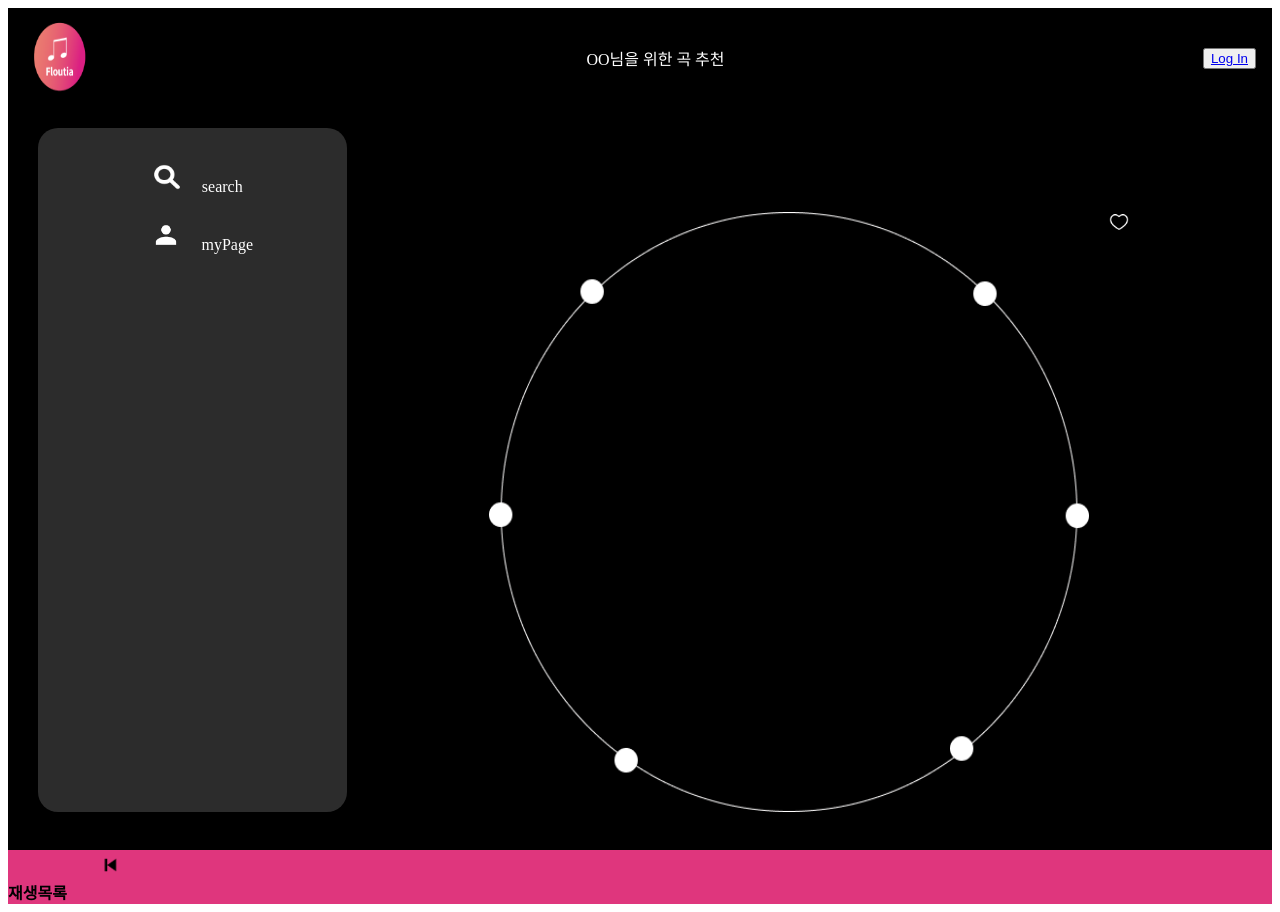
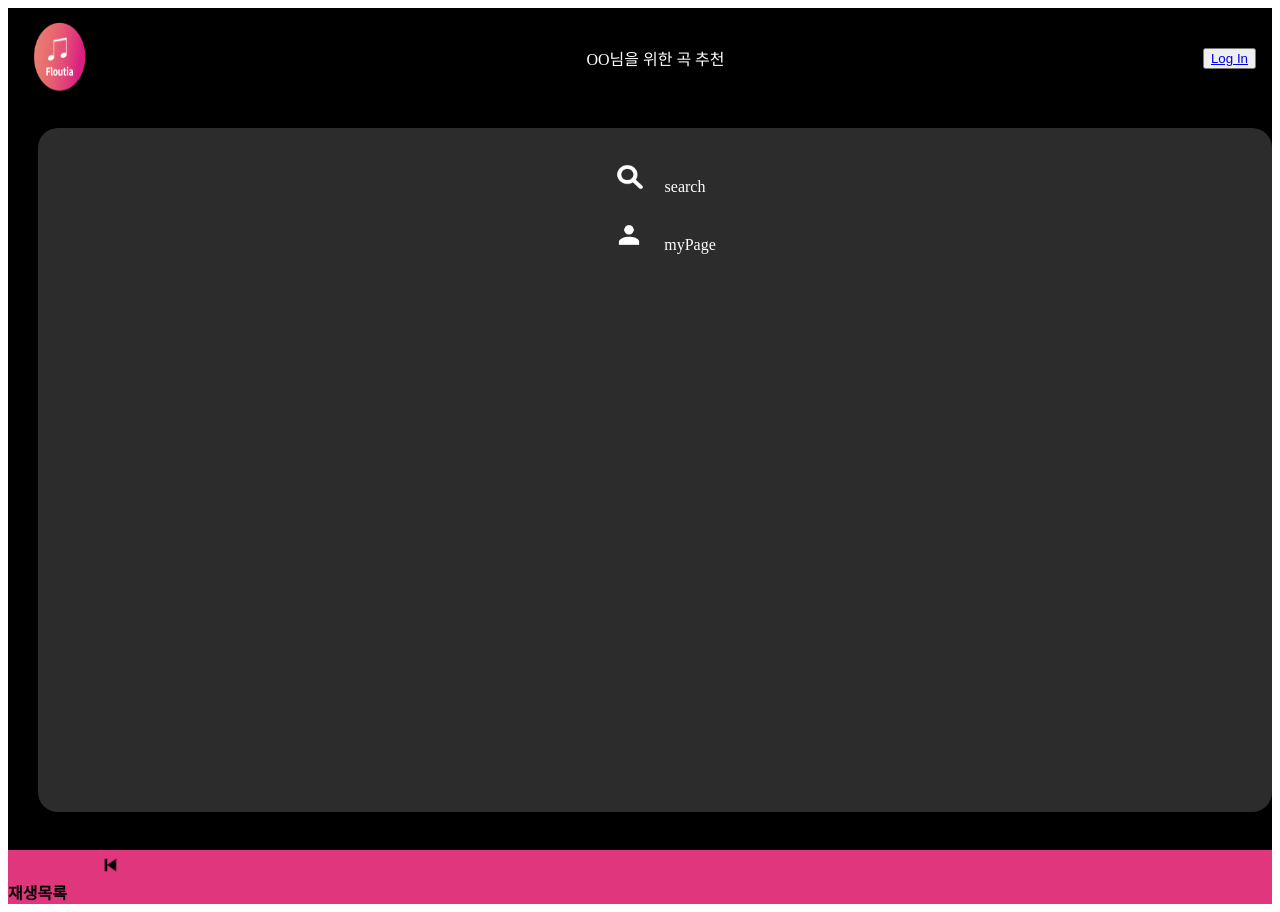
Before and after one commit to ellin45/Floutia, a Next.js app in the folder floutia/: page / in a window 1280 px wide. Built offline with nearby package versions, Linux system fonts and the light colour scheme; no server answers.

Commit message:
"feat: API youtube로 변경 및 메인 변경"

```diff
--- a/floutia/package.json
+++ b/floutia/package.json
@@ -19,6 +19,7 @@
     "next-auth": "^4.24.5",
     "react": "^18",
     "react-dom": "^18",
+    "react-youtube": "^10.1.0",
     "sharp": "^0.33.1",
     "swr": "^2.2.4"
   },
--- a/floutia/src/app/components/mainCircle.jsx
+++ b/floutia/src/app/components/mainCircle.jsx
@@ -5,100 +5,44 @@ import axios from "axios";
 import Image from "next/image";
 import styles from "../styles/page.module.css";
 import variables from "../styles/variables.module.scss";
+import YouTube from "react-youtube";
 
 export default function MainCircle() {
   const imageSize = 600;
   const [isClick, setIsClick] = useState(true);
   const [data, setData] = useState(null);
-
-  useEffect(() => {
-    const fetchData = async () => {
-      try {
-        const response = await axios.get(
-          `https://soundcloud-scraper.p.rapidapi.com/v1/track/metadata`,
-          {
-            headers: {
-              "X-RapidAPI-Key":
-                "dadb5e1586msh04ebdd9b7a58411p1a6372jsn8d9ec835aa67",
-              "X-RapidAPI-Host": "soundcloud-scraper.p.rapidapi.com",
-            },
-            params: {
-              track: "https://soundcloud.com/edsheeran/photograph",
-            },
-          }
-        );
-        setData(response.data);
-        console.log(response.data);
-        console.log(response.data.artworkUrl);
-      } catch (error) {
-        console.error(error);
-      }
-    };
-
-    fetchData();
-  }, []);
-
-
-
+  const iframeProps = {
+    id: "ytplayer",
+    type: "text/html",
+    width: "720",
+    height: "405",
+    src: "https://www.youtube.com/embed/cgdne04i99I",
+    frameborder: "0",
+    allowfullscreen: "allowfullscreen",
+  };
+  const opts = {
+    height: "390",
+    width: "640",
+    playerVars: {
+      autoplay: 1,
+    },
+  };
+  const handleReady = (event) => {
+    console.log("Player is ready");
+  };
   return (
-    <div
-      className={styles.mainCircle}
-      style={{
-        position: "relative",
-        width: `${imageSize}px`,
-        height: `${imageSize}px`,
-      }}>
-      <Image
-        src="/MainCircle.png"
-        alt="mainCircle"
-        width={imageSize}
-        height={imageSize}
-        layout="fixed"
+    <>
+      <YouTube
+        videoId="9JFi7MmjtGA" // defaults -> ''
+        id="BPM Entertainment" // defaults -> ''
+        className="" // defaults -> ''
+        iframeClassName="" // defaults -> ''
+        style={{}} // defaults -> {}
+        title="" // defaults -> ''
+        loading="undefined" // defaults -> undefined
+        opts={opts} // defaults -> {}
+        onReady={handleReady} // defaults -> noop
       />
-      <div>
-        {data && (
-          <>
-            <Image
-              src={data.artworkUrl}
-              className={variables.album}
-              alt="album"
-              width={80}
-              height={80}
-              layout="fixed"
-            />
-            <Image
-              src="/play_btn.png"
-              alt="play_btn"
-              className={variables.play_btn}
-              width={20}
-              height={20}
-            />
-            <div className={styles.album_name}>{data.title}</div>
-          </>
-        )}
-
-        {isClick ? (
-          <Image
-            src="/heart.png"
-            alt="heart"
-            width={20}
-            height={20}
-            className={styles.heart}
-            onClick={() => setIsClick(false)}
-            layout="fixed"
-          />
-        ) : (
-          <Image
-            src="/heart-filled.svg"
-            alt="heart"
-            width={20}
-            height={20}
-            className={styles.heart}
-            onClick={() => setIsClick(true)}
-            layout="fixed"
-          />
-        )}
-      </div>
-    </div>
+    </>
   );
 }
```
Also changed, not shown: 1 other file (tests, documents, lock files or other folders).
